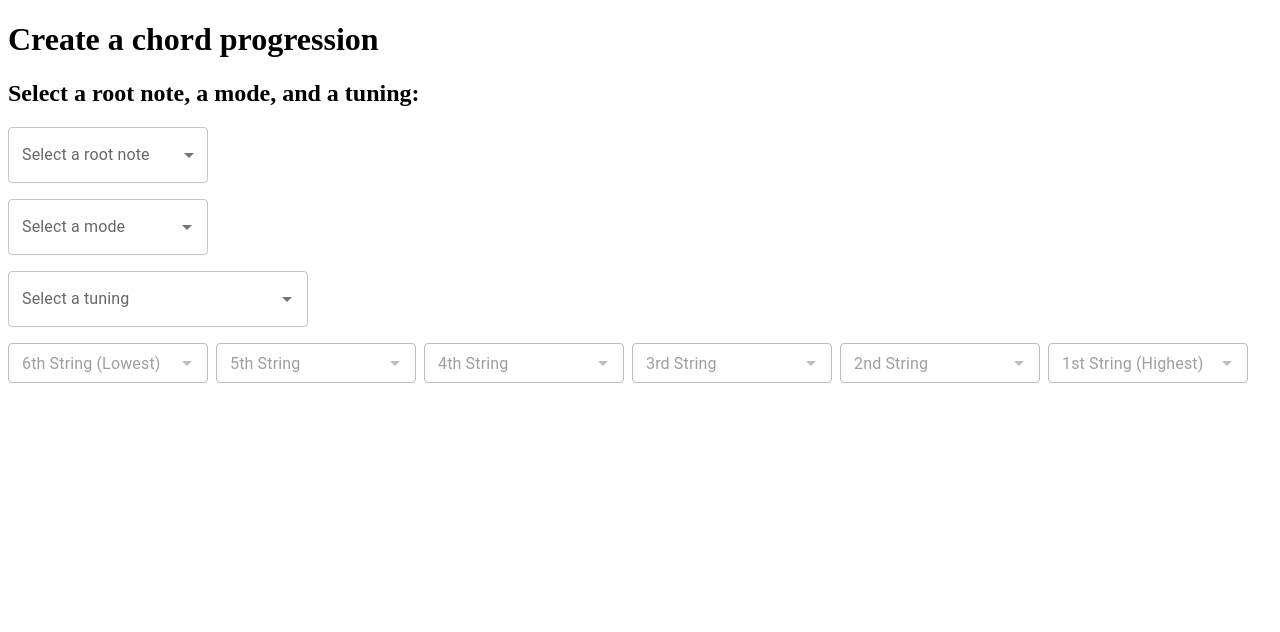
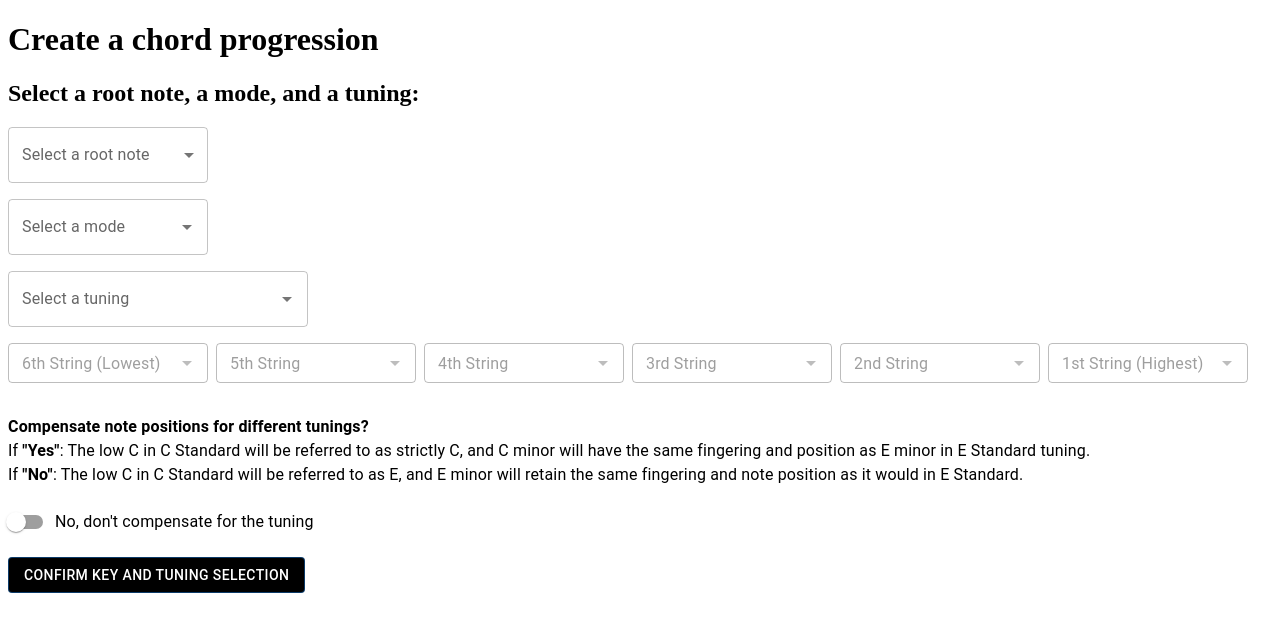
Before and after one commit to stenzeladam/ChordProgressionTSX, a React (Vite) app: page / in a window 1280 px wide. Shown: the top 632 px of the page. Built offline with nearby package versions, Linux system fonts and the light colour scheme.

Commit message:
Added a switch for tuning compensation and entry submission, functionality yet to be implimented

```diff
--- a/src/App.tsx
+++ b/src/App.tsx
@@ -2,11 +2,23 @@ import { Box } from "@mui/material";
 import RootNoteSelect from "./components/SelectRootNote";
 import TuningSelector from './components/TuningSelector';
 import ModeSelector from "./components/ModeSelector";
+import KeyAndTuningButton from "./components/KeyAndTuningButton"
+import CompensateForTuningOption from "./components/CompensateForTuningOption"
+import Typography from '@mui/material/Typography';
 
 export default function App() {
   return <Box sx={{ display: 'flex', flexDirection: 'column', gap: 2 }}>
     <RootNoteSelect />
     <ModeSelector />
     <TuningSelector />
+    <Typography variant="body1" sx={{ mt: 2 }}>
+      <strong>Compensate note positions for different tunings?</strong>{' '}
+      <br />
+      If <strong>"Yes"</strong>: The low C in C Standard will be referred to as strictly C, and C minor will have the same fingering and position as E minor in E Standard tuning.
+      <br />
+      If <strong>"No"</strong>: The low C in C Standard will be referred to as E, and E minor will retain the same fingering and note position as it would in E Standard.
+    </Typography>
+    <CompensateForTuningOption />
+    <KeyAndTuningButton />
   </Box>
 }
--- /dev/null
+++ b/src/components/CompensateForTuningOption.tsx
@@ -0,0 +1,56 @@
+/*import * as React from 'react';
+import Radio from '@mui/material/Radio';
+import RadioGroup from '@mui/material/RadioGroup';
+import FormControlLabel from '@mui/material/FormControlLabel';
+
+export default function TuningCompensationRadioButtons() {
+  const [value, setValue] = React.useState(false);
+
+  const handleChange = (event: React.ChangeEvent<HTMLInputElement>) => {
+    if (event.target.value === "Yes") {
+        setValue(true);
+    }
+    else if (event.target.value === "No") {
+        setValue(false);
+    }
+  };
+
+  return (
+    <RadioGroup
+      aria-label="tuningCompensation"
+      name="tuning-compensation-radio-buttons"
+      value={value ? "Yes" : "No"}
+      onChange={handleChange}
+      row
+    >
+      <FormControlLabel value="No" control={<Radio />} label="No, don't compensate for the tuning" />
+      <FormControlLabel value="Yes" control={<Radio />} label="Yes, compensate for the tuning" />
+    </RadioGroup>
+  );
+}*/
+
+import * as React from 'react';
+import FormGroup from '@mui/material/FormGroup';
+import FormControlLabel from '@mui/material/FormControlLabel';
+import Switch from '@mui/material/Switch';
+
+export default function SwitchLabels() {
+  const [labelText, setLabelText] = React.useState("No, don't compensate for the tuning");
+
+  const handleChange = (event: React.ChangeEvent<HTMLInputElement>) => {
+    if (event.target.checked) {
+      setLabelText("Yes, compensate for the tuning");
+    } else {
+      setLabelText("No, don't compensate for the tuning");
+    }
+  };
+
+  return (
+    <FormGroup>
+      <FormControlLabel
+        control={<Switch onChange={handleChange} color="success" />}
+        label={labelText}
+      />
+    </FormGroup>
+  );
+}
--- /dev/null
+++ b/src/components/KeyAndTuningButton.tsx
@@ -0,0 +1,25 @@
+import { useState } from 'react';
+import Stack from '@mui/material/Stack';
+import Button from '@mui/material/Button';
+
+export default function BasicButtons() {
+  const [isClicked, setClicked] = useState(false);
+
+  const handleClick = () => {
+      setClicked(true)
+  };
+  return (
+    <Stack spacing={2} direction="row" color="black">
+      <Button
+        onClick={handleClick}
+        sx={{color: 'white', bgcolor: 'black',
+           '&:hover': {bgcolor: 'red', border: 'black'},
+           '&:disabled': {bgcolor: 'gray', color: 'white'}
+          }}
+        disabled={isClicked}
+        variant="outlined">
+          {isClicked ? 'Key and tuning confirmed' : 'Confirm key and tuning selection'}
+      </Button>
+    </Stack>
+  );
+}
```
